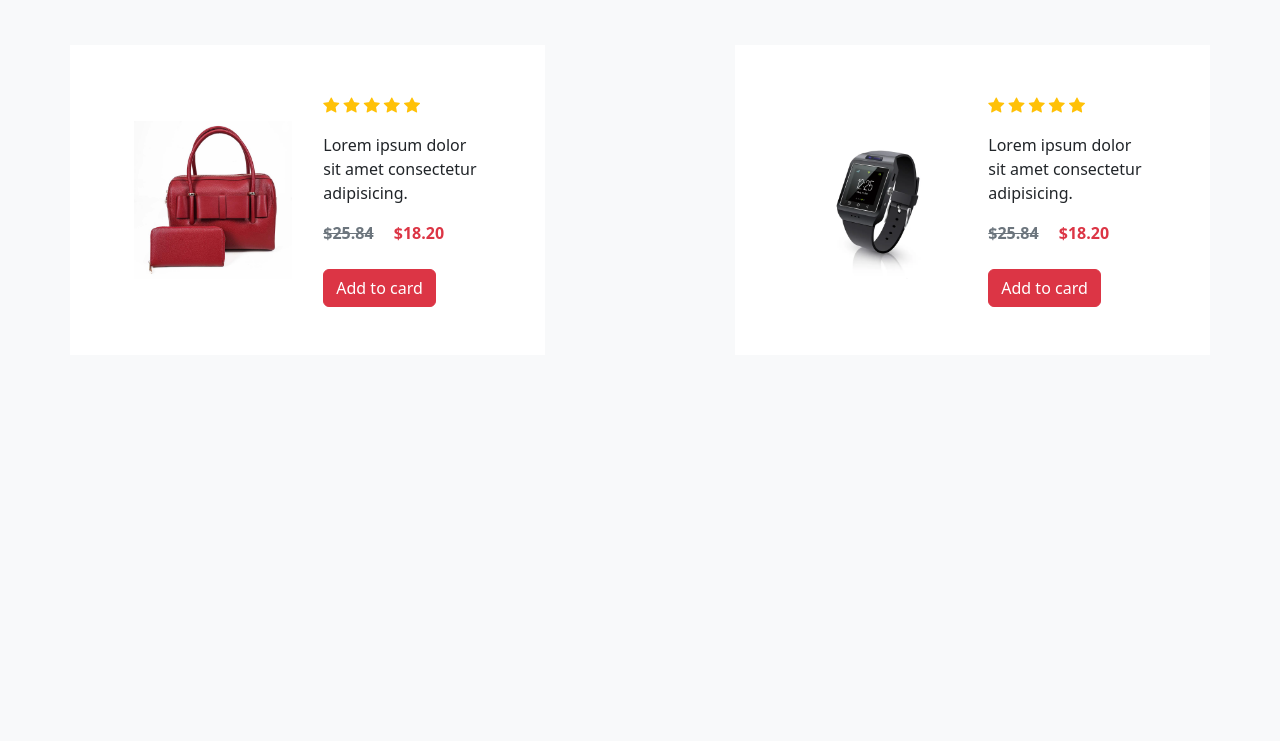
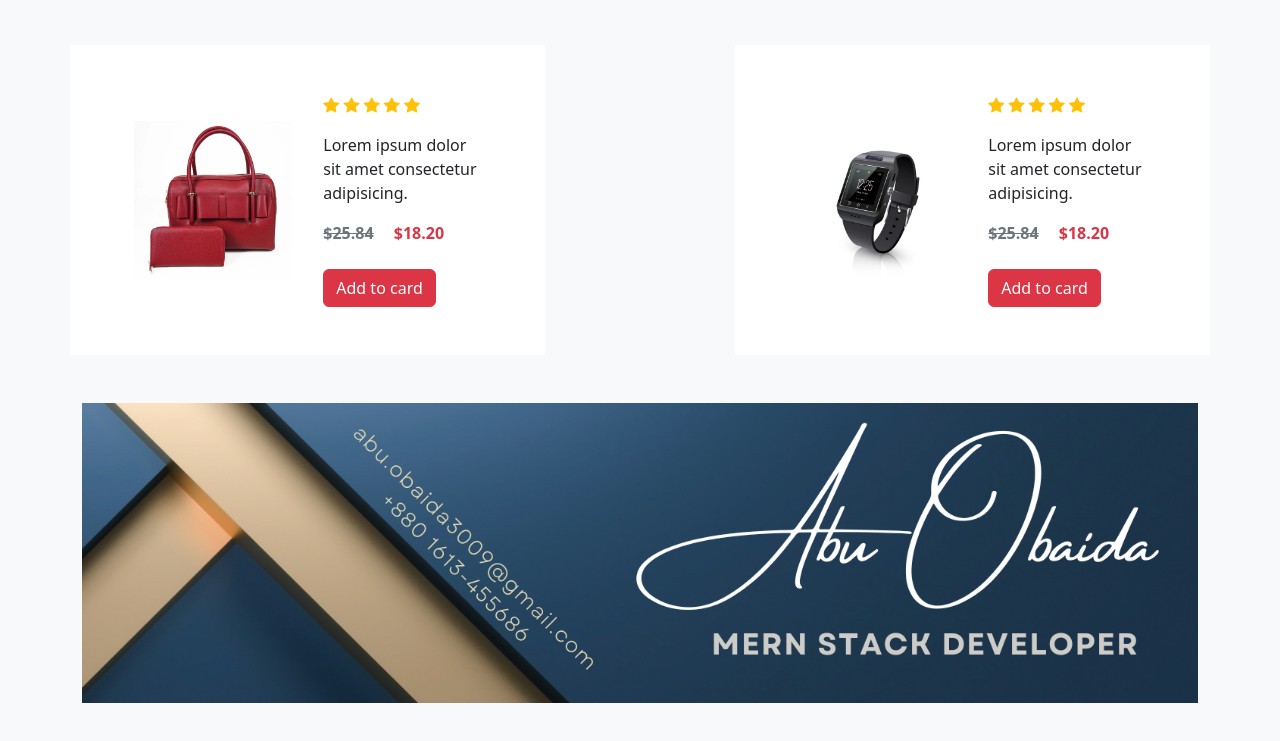
Before and after one commit to abuobaida3009/bootstrap-project-one, a plain HTML site: page index.html in a window 1280 px wide. Shown: the part 4262-5003 px from the top of the page. Before the commit the page ends 4665 px from the top, so only its background shows below. Drawn offline with nearby package versions, Linux system fonts and the light colour scheme.

Commit message:
order now section commit

```diff
--- a/index.html
+++ b/index.html
@@ -587,6 +587,16 @@
     </section>
     <!-- best selling product code end here  -->
 
+    <!-- shop now section code start here  -->
+    <section class="container my-5 md-1">
+      <a href="https://www.facebook.com/">
+        <div class="img-fluid" style="background-image: url(images/shop\ now.png); height: 300px; background-repeat: no-repeat; background-position: center; background-size: cover;">
+
+        </div>
+      </a>
+    </section>
+    <!-- shop now section code end here  -->
+
 
 
 
```
Also changed, not shown: images/shop now.png (added).
